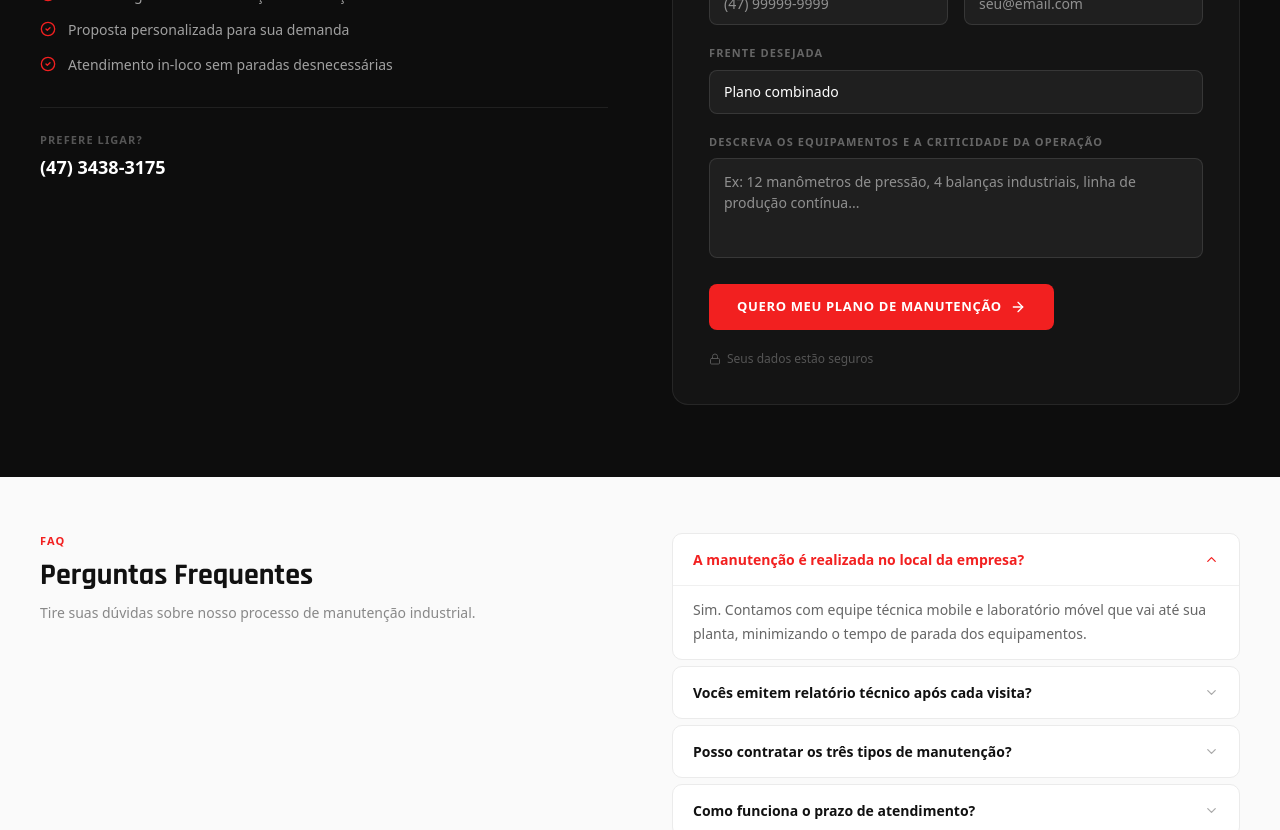
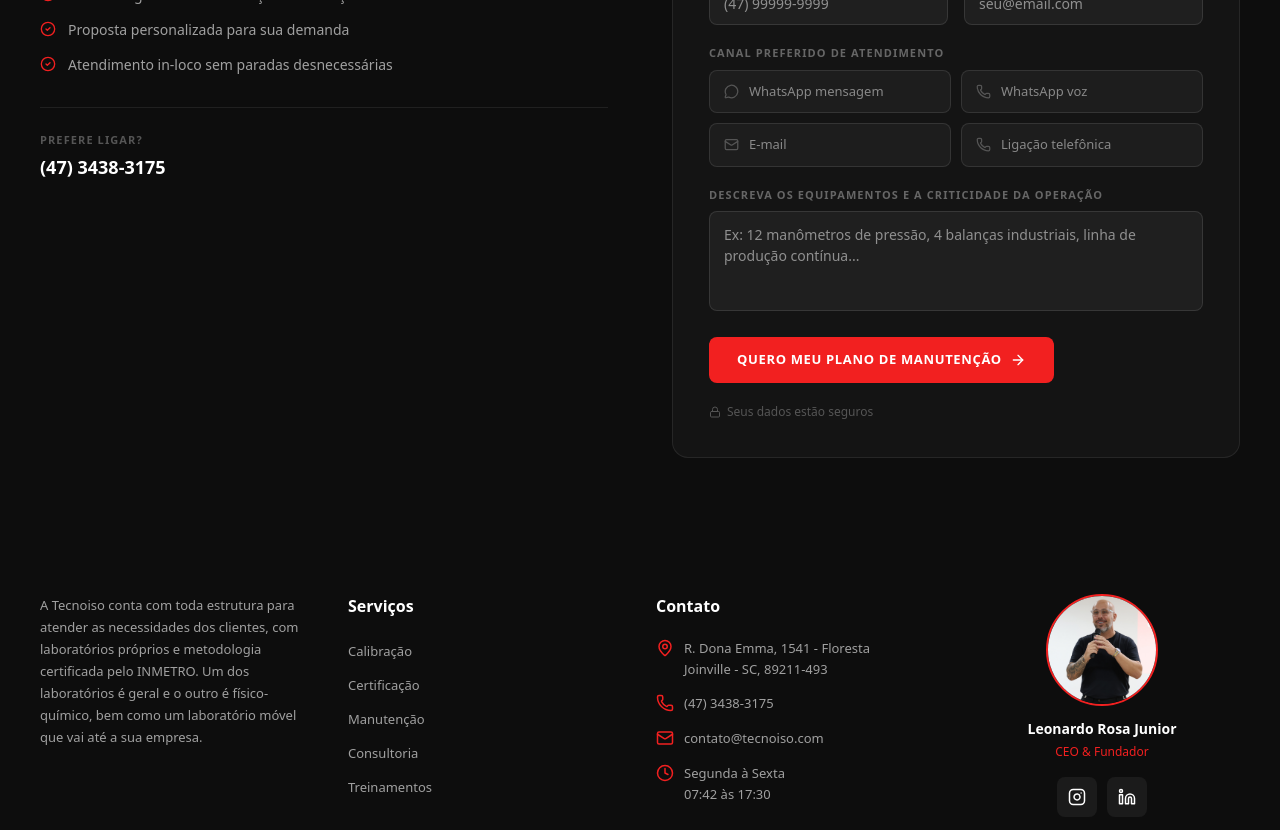
Before and after one commit to marcellino-dev/tecnoiso, a Next.js app: page /servicos/manutencao in a window 1280 px wide. Shown: the part 2960-3790 px from the top of the page. Built offline with nearby package versions, Linux system fonts and the light colour scheme.

Commit message:
feat: adciona canal de atendimento

```diff
--- a/app/servicos/manutencao/page.tsx
+++ b/app/servicos/manutencao/page.tsx
@@ -360,14 +360,27 @@ function InstrumentosSection() {
 }
 
 /* ─── Orçamento Form ─────────────────────────────────────────────────── */
+
+const CHANNEL_OPTIONS = [
+  { id: "whatsapp_text",  label: "WhatsApp mensagem", icon: MessageCircle },
+  { id: "whatsapp_voice", label: "WhatsApp voz",      icon: Phone },
+  { id: "email",          label: "E-mail",            icon: Mail },
+  { id: "phone_call",     label: "Ligação telefônica", icon: Phone },
+] as const;
+
 function OrcamentoSection({ formRef }: { formRef: React.RefObject<HTMLElement> }) {
   const [isSubmitting, setIsSubmitting] = useState(false);
+  const [selectedChannels, setSelectedChannels] = useState<string[]>([]);
   const [formData, setFormData] = useState({
-    name: "", company: "", role: "", phone: "", email: "",
-    frente: "Plano combinado", message: "",
+    name: "", company: "", role: "", phone: "", email: "", message: "",
   });
 
   const FOCUS_COLOR = "#F22020";
+
+  const toggleChannel = (id: string) =>
+    setSelectedChannels(prev =>
+      prev.includes(id) ? prev.filter(c => c !== id) : [...prev, id]
+    );
 
   const handlePhoneChange = (e: React.ChangeEvent<HTMLInputElement>) => {
     const d = e.target.value.replace(/\D/g, "").slice(0, 11);
@@ -380,16 +393,50 @@ function OrcamentoSection({ formRef }: { formRef: React.RefObject<HTMLElement> }
   };
 
   const fp = {
-    onFocus: (e: React.FocusEvent<HTMLInputElement | HTMLTextAreaElement | HTMLSelectElement>) =>
+    onFocus: (e: React.FocusEvent<HTMLInputElement | HTMLTextAreaElement>) =>
       (e.currentTarget.style.borderColor = FOCUS_COLOR),
-    onBlur: (e: React.FocusEvent<HTMLInputElement | HTMLTextAreaElement | HTMLSelectElement>) =>
+    onBlur: (e: React.FocusEvent<HTMLInputElement | HTMLTextAreaElement>) =>
       (e.currentTarget.style.borderColor = "rgba(255,255,255,0.1)"),
   };
 
   const handleSubmit = async (e: React.FormEvent) => {
     e.preventDefault();
     setIsSubmitting(true);
-    setTimeout(() => { setIsSubmitting(false); window.location.href = "/obrigado"; }, 1500);
+
+    const params = new URLSearchParams(window.location.search);
+
+    try {
+      const res = await fetch("/api/send-quote", {
+        method: "POST",
+        headers: { "Content-Type": "application/json" },
+        body: JSON.stringify({
+          name:         formData.name,
+          company:      formData.company,
+          role:         formData.role,
+          email:        formData.email,
+          phone:        formData.phone,
+          channels:     selectedChannels.join(", "),
+          message:      formData.message,
+          origem:       "manutencao",
+          utm_source:   params.get("utm_source")   ?? "",
+          utm_medium:   params.get("utm_medium")   ?? "",
+          utm_campaign: params.get("utm_campaign") ?? "",
+          utm_term:     params.get("utm_term")     ?? "",
+          utm_content:  params.get("utm_content")  ?? "",
+        }),
+      });
+
+      const data = await res.json();
+      if (data.success) {
+        window.location.href = "/obrigado";
+      } else {
+        alert(data.error ?? "Erro ao enviar. Tente novamente.");
+        setIsSubmitting(false);
+      }
+    } catch {
+      alert("Erro de conexão. Tente novamente.");
+      setIsSubmitting(false);
+    }
   };
 
   const bullets = [
@@ -408,6 +455,7 @@ function OrcamentoSection({ formRef }: { formRef: React.RefObject<HTMLElement> }
         display: "grid", gridTemplateColumns: "repeat(auto-fit, minmax(300px, 1fr))",
         gap: 64, alignItems: "start",
       }}>
+        {/* Left: texto + bullets + telefone */}
         <div style={{ display: "flex", flexDirection: "column", gap: 32 }}>
           <div>
             <p style={{ fontSize: 11, fontWeight: 700, color: "#F22020", letterSpacing: "0.12em", margin: "0 0 12px" }}>
@@ -440,6 +488,7 @@ function OrcamentoSection({ formRef }: { formRef: React.RefObject<HTMLElement> }
           </div>
         </div>
 
+        {/* Right: form card */}
         <div style={{
           background: "rgba(255,255,255,0.03)",
           border: "1.5px solid rgba(255,255,255,0.08)",
@@ -448,52 +497,113 @@ function OrcamentoSection({ formRef }: { formRef: React.RefObject<HTMLElement> }
           <div style={{ height: 3, background: "#F22020" }} />
           <div style={{ padding: "36px" }}>
             <form onSubmit={handleSubmit} style={{ display: "flex", flexDirection: "column", gap: 20 }}>
+
+              {/* Nome + Empresa */}
               <div style={{ display: "grid", gridTemplateColumns: "1fr 1fr", gap: 16 }}>
                 <div>
                   <label style={labelBase}>Nome <span style={{ color: FOCUS_COLOR }}>*</span></label>
-                  <input value={formData.name} onChange={e => setFormData(p => ({ ...p, name: e.target.value }))}
-                    placeholder="Seu nome completo" style={inputBase} {...fp} />
+                  <input
+                    required
+                    value={formData.name}
+                    onChange={e => setFormData(p => ({ ...p, name: e.target.value }))}
+                    placeholder="Seu nome completo"
+                    style={inputBase} {...fp}
+                  />
                 </div>
                 <div>
                   <label style={labelBase}>Empresa</label>
-                  <input value={formData.company} onChange={e => setFormData(p => ({ ...p, company: e.target.value }))}
-                    placeholder="Nome da empresa" style={inputBase} {...fp} />
+                  <input
+                    value={formData.company}
+                    onChange={e => setFormData(p => ({ ...p, company: e.target.value }))}
+                    placeholder="Nome da empresa"
+                    style={inputBase} {...fp}
+                  />
                 </div>
               </div>
+
+              {/* Cargo */}
               <div>
                 <label style={labelBase}>Cargo</label>
-                <input value={formData.role} onChange={e => setFormData(p => ({ ...p, role: e.target.value }))}
-                  placeholder="Seu cargo" style={inputBase} {...fp} />
+                <input
+                  value={formData.role}
+                  onChange={e => setFormData(p => ({ ...p, role: e.target.value }))}
+                  placeholder="Seu cargo"
+                  style={inputBase} {...fp}
+                />
               </div>
+
+              {/* Telefone + Email */}
               <div style={{ display: "grid", gridTemplateColumns: "1fr 1fr", gap: 16 }}>
                 <div>
                   <label style={labelBase}>Telefone <span style={{ color: FOCUS_COLOR }}>*</span></label>
-                  <input value={formData.phone} onChange={handlePhoneChange}
-                    placeholder="(47) 99999-9999" style={inputBase} {...fp} />
+                  <input
+                    required
+                    value={formData.phone}
+                    onChange={handlePhoneChange}
+                    placeholder="(47) 99999-9999"
+                    style={inputBase} {...fp}
+                  />
                 </div>
                 <div>
                   <label style={labelBase}>E-mail <span style={{ color: FOCUS_COLOR }}>*</span></label>
-                  <input type="email" value={formData.email} onChange={e => setFormData(p => ({ ...p, email: e.target.value }))}
-                    placeholder="seu@email.com" style={inputBase} {...fp} />
+                  <input
+                    required
+                    type="email"
+                    value={formData.email}
+                    onChange={e => setFormData(p => ({ ...p, email: e.target.value }))}
+                    placeholder="seu@email.com"
+                    style={inputBase} {...fp}
+                  />
                 </div>
               </div>
+
+              {/* Canal preferido */}
               <div>
-                <label style={labelBase}>Frente desejada</label>
-                <select value={formData.frente} onChange={e => setFormData(p => ({ ...p, frente: e.target.value }))}
-                  style={{ ...inputBase, cursor: "pointer", appearance: "none" }} {...fp}>
-                  {["Plano combinado", "Manutenção Preventiva", "Manutenção Corretiva", "Manutenção Preditiva"].map(s => (
-                    <option key={s} value={s} style={{ background: "#1a1a1a" }}>{s}</option>
-                  ))}
-                </select>
+                <label style={labelBase}>Canal preferido de atendimento</label>
+                <div style={{ display: "grid", gridTemplateColumns: "1fr 1fr", gap: 10 }}>
+                  {CHANNEL_OPTIONS.map(({ id, label, icon: Icon }) => {
+                    const active = selectedChannels.includes(id);
+                    return (
+                      <button
+                        key={id}
+                        type="button"
+                        onClick={() => toggleChannel(id)}
+                        style={{
+                          display: "flex", alignItems: "center", gap: 10,
+                          padding: "11px 14px", borderRadius: 8, cursor: "pointer",
+                          fontSize: 13, fontWeight: 500, textAlign: "left",
+                          background: active ? "rgba(242,34,32,0.12)" : "rgba(255,255,255,0.04)",
+                          border: `1.5px solid ${active ? "#F22020" : "rgba(255,255,255,0.1)"}`,
+                          color: active ? "#fff" : "#888",
+                          transition: "all 0.15s",
+                        }}
+                      >
+                        <Icon style={{ width: 15, height: 15, color: active ? "#F22020" : "#555", flexShrink: 0 }} />
+                        {label}
+                      </button>
+                    );
+                  })}
                 </div>
+              </div>
+
+              {/* Mensagem */}
               <div>
                 <label style={labelBase}>Descreva os equipamentos e a criticidade da operação</label>
-                <textarea value={formData.message} onChange={e => setFormData(p => ({ ...p, message: e.target.value }))}
+                <textarea
+                  value={formData.message}
+                  onChange={e => setFormData(p => ({ ...p, message: e.target.value }))}
                   placeholder="Ex: 12 manômetros de pressão, 4 balanças industriais, linha de produção contínua..."
-                  style={{ ...inputBase, height: "auto", minHeight: 100, padding: "12px 14px", resize: "none" }} {...fp} />
+                  style={{ ...inputBase, height: "auto", minHeight: 100, padding: "12px 14px", resize: "none" }}
+                  {...fp}
+                />
               </div>
+
+              {/* Submit */}
               <div style={{ display: "flex", alignItems: "center", gap: 20, flexWrap: "wrap" }}>
-                <button type="submit" disabled={isSubmitting} style={{
+                <button
+                  type="submit"
+                  disabled={isSubmitting}
+                  style={{
                     display: "inline-flex", alignItems: "center", gap: 8,
                     background: isSubmitting ? "#a01010" : FOCUS_COLOR,
                     color: "#fff", fontWeight: 700, fontSize: 13,
@@ -501,65 +611,20 @@ function OrcamentoSection({ formRef }: { formRef: React.RefObject<HTMLElement> }
                     cursor: isSubmitting ? "not-allowed" : "pointer",
                     letterSpacing: "0.05em", textTransform: "uppercase",
                     opacity: isSubmitting ? 0.75 : 1,
-                }}>
-                  {isSubmitting ? "Enviando..." : <>Quero meu Plano de Manutenção <ArrowRight style={{ width: 16, height: 16 }} /></>}
+                  }}
+                >
+                  {isSubmitting
+                    ? "Enviando..."
+                    : <><span>Quero meu Plano de Manutenção</span> <ArrowRight style={{ width: 16, height: 16 }} /></>
+                  }
                 </button>
                 <span style={{ display: "flex", alignItems: "center", gap: 6, fontSize: 12, color: "#555" }}>
                   <Lock style={{ width: 12, height: 12 }} /> Seus dados estão seguros
                 </span>
               </div>
+
             </form>
           </div>
-        </div>
-      </div>
-    </section>
-  );
-}
-
-/* ─── FAQ ────────────────────────────────────────────────────────────── */
-function FaqSection() {
-  const [openFaq, setOpenFaq] = useState<number | null>(0);
-  return (
-    <section style={{ background: "#FAFAFA", padding: "56px 24px" }}>
-      <div style={{
-        maxWidth: 1200, margin: "0 auto",
-        display: "grid", gridTemplateColumns: "repeat(auto-fit, minmax(260px, 1fr))", gap: 64,
-      }}>
-        <div>
-          <p style={{ fontSize: 11, fontWeight: 700, color: "#F22020", letterSpacing: "0.1em", margin: "0 0 10px" }}>FAQ</p>
-          <h2 style={{ ...raj, fontSize: "clamp(20px,2.8vw,30px)", color: "#111", margin: "0 0 10px", lineHeight: 1.1 }}>
-            Perguntas Frequentes
-          </h2>
-          <p style={{ color: "#888", fontSize: 14, lineHeight: 1.6, margin: 0 }}>
-            Tire suas dúvidas sobre nosso processo de manutenção industrial.
-          </p>
-        </div>
-        <div style={{ display: "flex", flexDirection: "column", gap: 6 }}>
-          {faqs.map((faq, i) => (
-            <div key={i} style={{ background: "#fff", border: "1.5px solid #EBEBEB", borderRadius: 10, overflow: "hidden" }}>
-              <button
-                onClick={() => setOpenFaq(openFaq === i ? null : i)}
-                style={{
-                  width: "100%", display: "flex", alignItems: "center", justifyContent: "space-between",
-                  padding: "15px 20px", background: "none", border: "none",
-                  cursor: "pointer", textAlign: "left", gap: 16,
-                }}
-              >
-                <span style={{ fontSize: 14, fontWeight: 600, color: openFaq === i ? "#F22020" : "#111" }}>
-                  {faq.q}
-                </span>
-                <ChevronDown style={{
-                  width: 15, height: 15, color: openFaq === i ? "#F22020" : "#AAA", flexShrink: 0,
-                  transform: openFaq === i ? "rotate(180deg)" : "rotate(0deg)", transition: "transform 0.2s",
-                }} />
-              </button>
-              {openFaq === i && (
-                <div style={{ padding: "0 20px 14px", borderTop: "1px solid #F0F0F0" }}>
-                  <p style={{ fontSize: 14, color: "#666", lineHeight: 1.7, margin: "12px 0 0" }}>{faq.a}</p>
-                </div>
-              )}
-            </div>
-          ))}
         </div>
       </div>
     </section>
@@ -661,7 +726,7 @@ export default function ManutencaoPage() {
       <BeneficiosSection />
       <InstrumentosSection />
       <OrcamentoSection  formRef={formRef as React.RefObject<HTMLElement>} />
-      <FaqSection />
+
       <PageFooter />
 
     </main>
```
Lines whose indentation alone changed are shown as unchanged.
